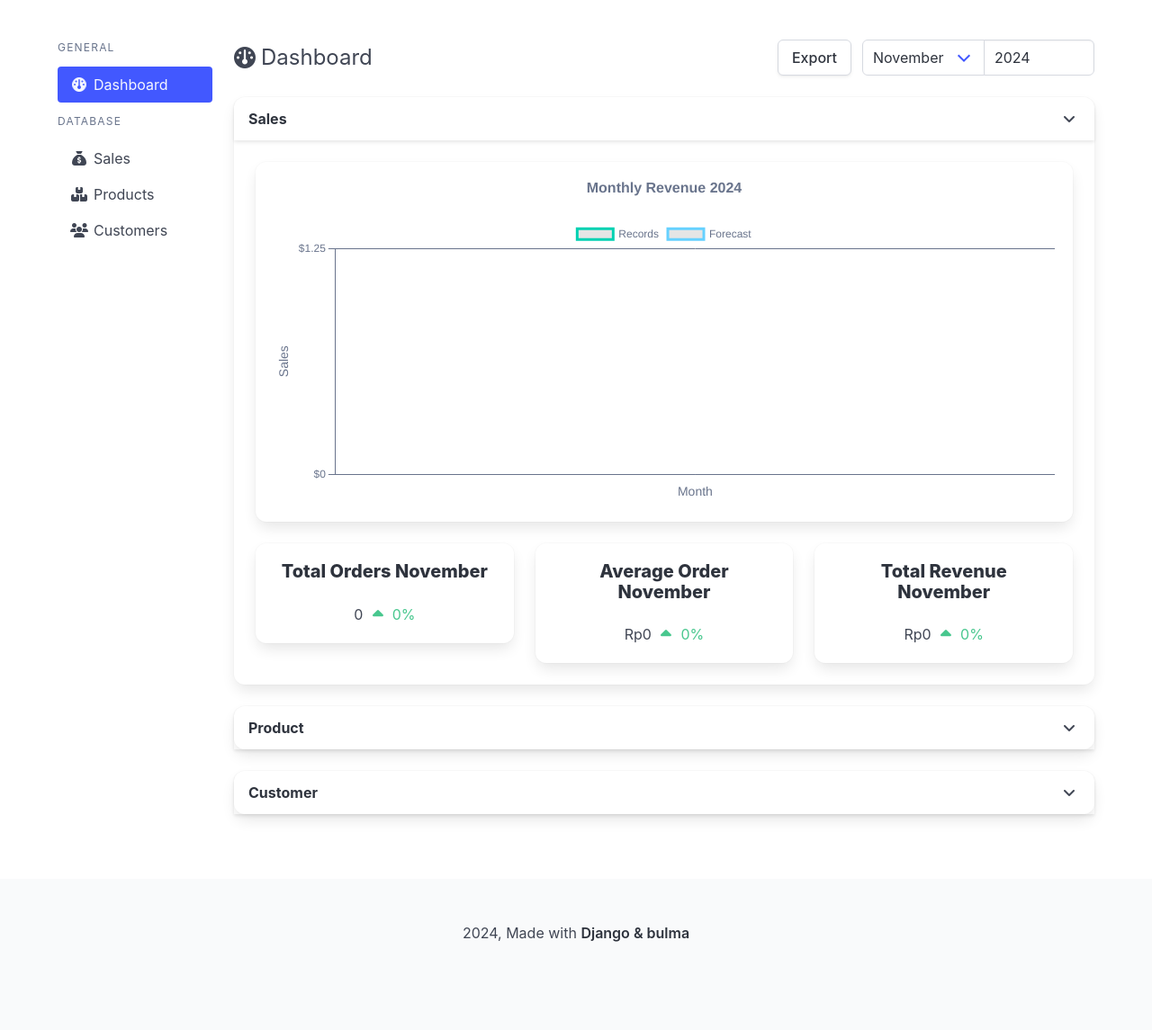
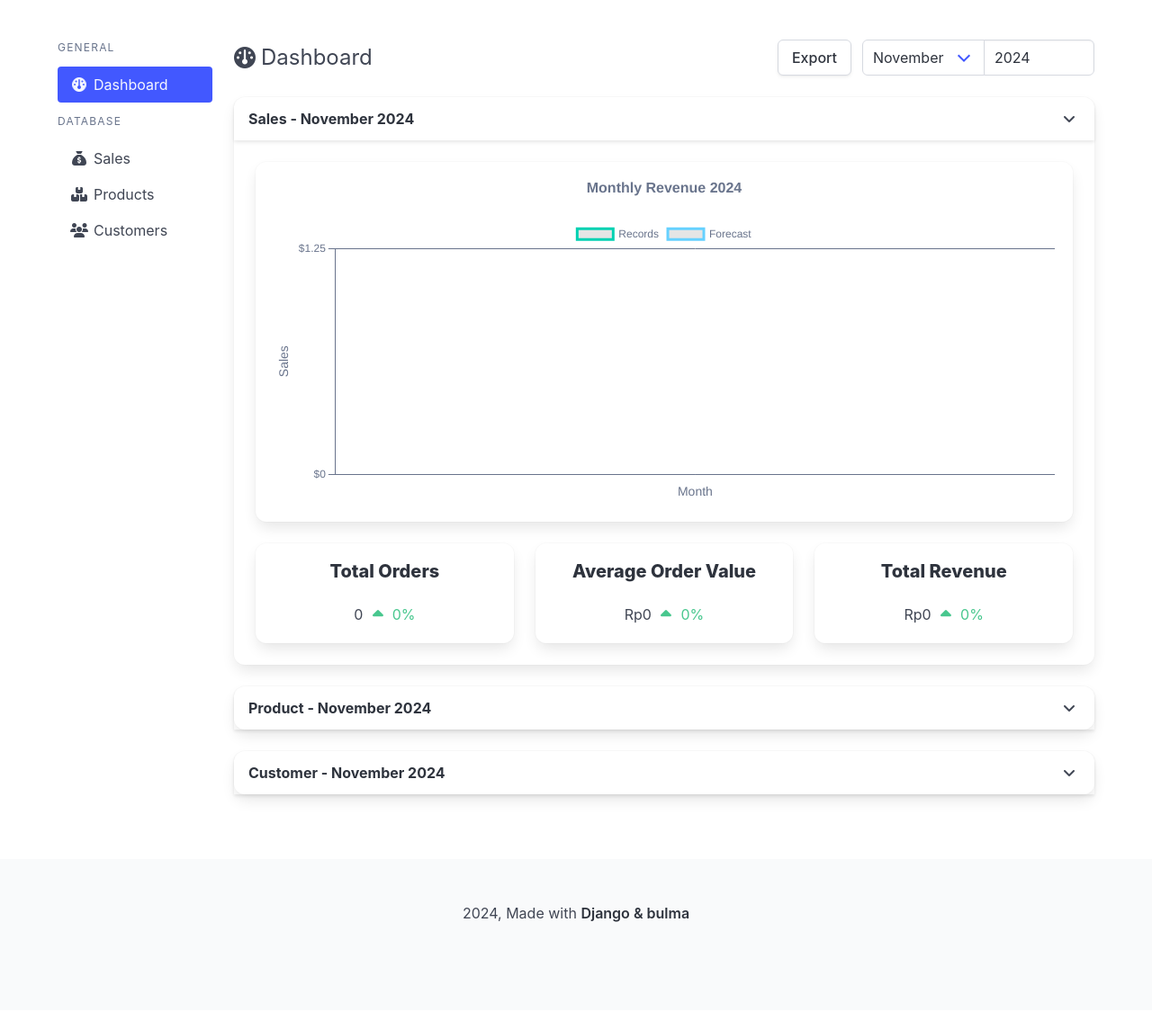
Before and after one commit to Jaysnvith/sales_prototype, a Django app: page /sales/dashboard/ in a window 1280 px wide. Shown: the part 56-1201 px from the top of the page at 90% size. After the commit the page ends 1081 px from the top, so only its background shows below. Run offline with Django 5.2, Linux system fonts and the light colour scheme; a user stored in the database is signed in; tables that the repository leaves empty hold one stand-in row (values such as "Sample post"); some libraries are stand-ins or nearby versions.

Commit message:
Term Correction and minor dashboard tweaks

```diff
--- a/sales_api/static/sales_api/js/chart.js
+++ b/sales_api/static/sales_api/js/chart.js
@@ -23,12 +23,12 @@ document.addEventListener('DOMContentLoaded', function() {
   }
 
   // Set product orders
-  setupChartUpdate('updateProdM', productOrders, prod_orders_monthly_counts,prod_orders_monthly_labels, "Products Sold in ");
-  setupChartUpdate('updateProdY', productOrders, prod_orders_yearly_counts, prod_orders_yearly_labels, "Products Sold in ");
+  setupChartUpdate('updateProdM', productOrders, prod_orders_monthly_counts,prod_orders_monthly_labels, "Order by Products in ");
+  setupChartUpdate('updateProdY', productOrders, prod_orders_yearly_counts, prod_orders_yearly_labels, "Order by Products in ");
 
   // Set customer orders
-  setupChartUpdate('updateCustM', customerOrders, cust_orders_monthly_counts, cust_orders_monthly_labels, "Customer Orders in ");
-  setupChartUpdate('updateCustY', customerOrders, cust_orders_yearly_counts, cust_orders_yearly_labels, "Customer Orders in ");
+  setupChartUpdate('updateCustM', customerOrders, cust_orders_monthly_counts, cust_orders_monthly_labels, "Order by Customers in ");
+  setupChartUpdate('updateCustY', customerOrders, cust_orders_yearly_counts, cust_orders_yearly_labels, "Order by Customers in ");
 });
 
 console.log(annual_sales_counts);
@@ -122,7 +122,7 @@ var productOrders = new Chart(document.getElementById('productOrders'), {
     plugins: {
       title: {
         display: true,
-        text: "Products Sold in "+ month_name,
+        text: "Order by Products in "+ month_name,
         font: {
           size: 16,
           weight: 'bold',
@@ -208,7 +208,7 @@ var customerOrders = new Chart(document.getElementById('customerOrders'), {
     plugins: {
       title: {
         display: true,
-        text: "Customer Orders " + month_name,
+        text: "Order by Customers " + month_name,
         font: {
           size: 16,
           weight: 'bold',
--- a/sales_api/templates/sales_api/sales_dashboard.html
+++ b/sales_api/templates/sales_api/sales_dashboard.html
@@ -46,7 +46,7 @@
 <!-- Sales -->
 <div class="card">
   <header class="card-header">
-    <h1 class="card-header-title">Sales</h1>
+    <h1 class="card-header-title">Sales - {{ date.month_select }} {{ date.year_select }}</h1>
     <button class="card-header-icon dashboard_card">
       <span class="icon">
         <i class="fas fa-angle-down" aria-hidden="true"></i>
@@ -66,7 +66,7 @@
       <!-- Total Orders Section -->
       <div class="column">
         <div class="box">
-          <h1 class="title is-5">Total Orders {{ date.month_select }}</h1>
+          <h1 class="title is-5">Total Orders</h1>
           <div class="has-text-centered">
             <span>{{ kpi.order.total|safe }}</span>
             <span class="icon-text
@@ -83,7 +83,7 @@
       <!-- Average Order Value Section -->
       <div class="column">
         <div class="box">
-          <h1 class="title is-5">Average Order {{ date.month_select }}</h1>
+          <h1 class="title is-5">Average Order Value</h1>
           <div class="has-text-centered">
             <span>Rp{{ kpi.aov.total|safe|intcomma }}</span>
             <span class="icon-text
@@ -100,7 +100,7 @@
       <!-- Total Revenue Section -->
       <div class="column">
         <div class="box">
-          <h1 class="title is-5">Total Revenue {{ date.month_select }}</h1>
+          <h1 class="title is-5">Total Revenue</h1>
           <div class="has-text-centered">
             <span>Rp{{ kpi.revenue.total|safe|intcomma }}</span>
             <span class="icon-text
@@ -121,7 +121,7 @@
 <!-- Product -->
 <div class="card">
   <header class="card-header">
-    <h1 class="card-header-title">Product</h1>
+    <h1 class="card-header-title">Product - {{ date.month_select }} {{ date.year_select }}</h1>
     <button class="card-header-icon dashboard_card" aria-label="more options">
       <span class="icon">
         <i class="fas fa-angle-down" aria-hidden="true"></i>
@@ -137,13 +137,13 @@
       <!-- Total Stock and Sold Units -->
       <div class="column is-narrow">
         <div class="box has-text-centered">
-          <p class="title is-5">Units Sold in  {{ date.month_select }}</p>
+          <p class="title is-5">Units Sold Monthly</p>
           <p class="">{{ kpi.products.monthly|safe }} / 25 Units (Quota)</p>
           <hr>
           <progress class="progress is-small is-success" value="{{ kpi.products.monthly|safe }}" max="25"></progress>
         </div>
         <div class="box has-text-centered">
-          <p class="title is-5">Units Sold in  {{ date.year_select }}</p>
+          <p class="title is-5">Units Sold Yearly</p>
           <p class="">{{ kpi.products.yearly|safe }} / 300 Units (Quota)</p>
           <hr>
           <progress class="progress is-small is-success" value="{{ kpi.products.yearly|safe }}" max="300"></progress>
@@ -203,7 +203,7 @@
 <!-- Customer Insights -->
 <div class="card">
   <header class="card-header">
-    <h1 class="card-header-title">Customer</h1>
+    <h1 class="card-header-title">Customer - {{ date.month_select }} {{ date.year_select }}</h1>
     <button class="card-header-icon dashboard_card" aria-label="more options">
       <span class="icon">
         <i class="fas fa-angle-down" aria-hidden="true"></i>
```
